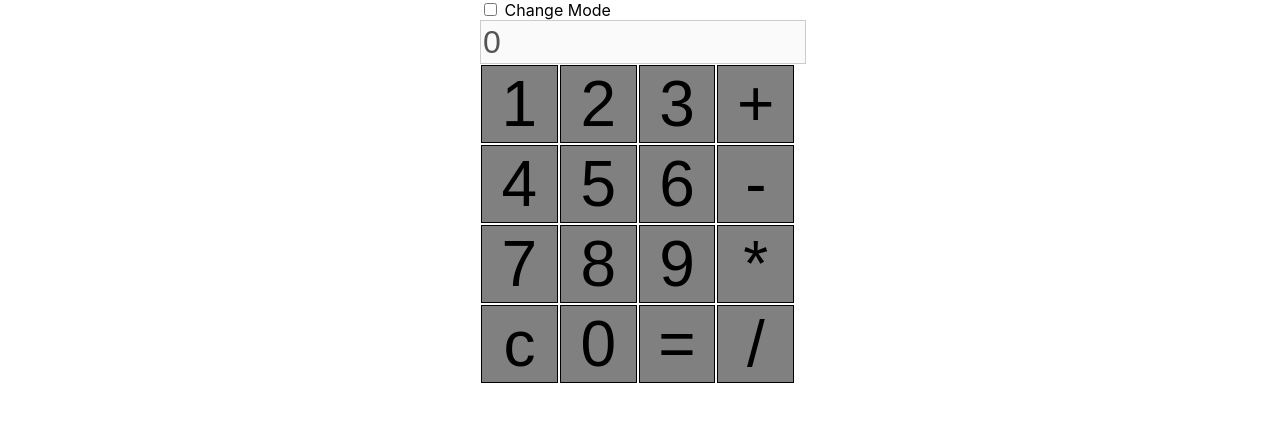
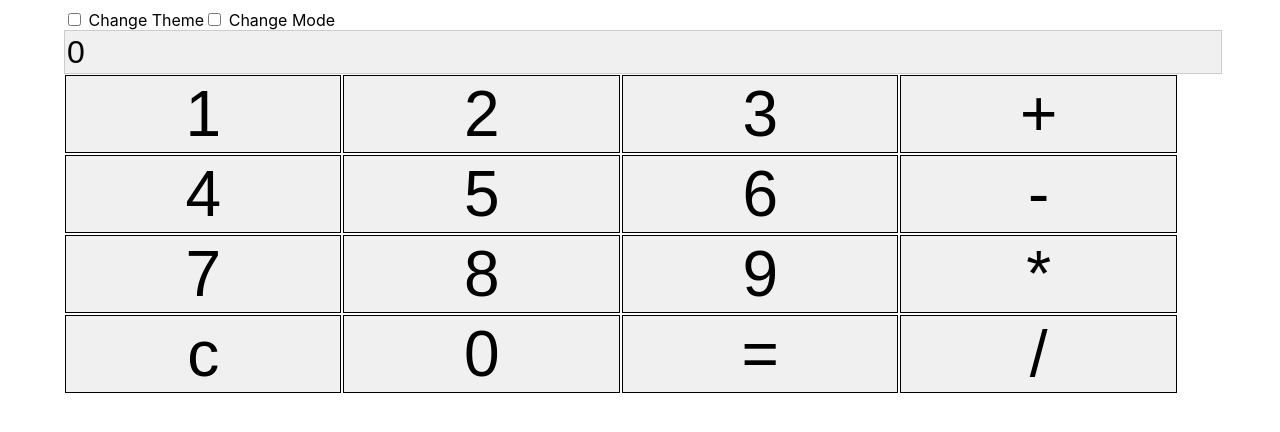
Before and after one commit to vivek0tiwari/calc, a React (Create React App) app: page / in a window 1280 px wide. Shown: the top 432 px of the page. Built offline with nearby package versions, Linux system fonts and the light colour scheme.

Commit message:
Css fix and code refactoring

```diff
--- a/src/App.css
+++ b/src/App.css
@@ -1,8 +1,29 @@
-.App {
+.dark {
+  --bg-color: #000;
+  --font-color: #fff;
+  --btn-bg-color: #666;
+}
+.light {
+  --bg-color: #fff;
+  --font-color: #000;
+  --btn-bg-color: #f0f0f0;
+}
+
+#AppContainer {
+  width: 100%;
+  height: 100%;
+  display: flex;
+  justify-content: center;
+  overflow: hidden;
+  /* to wrap full body height ; */
+  background-color: var(--bg-color);
+  color: var(--font-color);
+}
+#App {
+  margin-top: 10px;
+  width: 90%;
   display: flex;
   flex-direction: column;
-  width: 320px;
-  height: 520px;
   position: relative;
 }
 .output {
@@ -11,15 +32,19 @@
   display: inline-block;
   line-height: 40px;
   font-size: 32px;
+  background-color: var(--btn-bg-color);
+  color: var(--font-color);
 }
 .button {
   border: 1px solid;
   width: 24%;
   margin: 1px;
-  background-color: gray;
+  background-color: var(--btn-bg-color);
+  color: var(--font-color);
   font-size: 64px;
   outline: none;
 }
+
 button:active {
   box-shadow: gray;
   background-color: white;
--- a/src/App.js
+++ b/src/App.js
@@ -1,5 +1,4 @@
 import React, { PureComponent } from "react";
-import logo from "./logo.svg";
 import "./App.css";
 import { Output } from "./containers/Output";
 import { Button } from "./components/Button";
@@ -42,6 +41,7 @@ export default class App extends PureComponent {
       value: null,
       operator: null,
       waitingForOperand: false,
+      theme: "light",
     };
   }
   clearAll = () => {
@@ -98,69 +98,61 @@ export default class App extends PureComponent {
     });
   };
   onSpacialOperatorClick = async (e, inputOperator) => {
-    await this.onOperatorClick(e, "=");
-    const { value, valueToDisplay } = this.state;
+    const { valueToDisplay } = this.state;
     const inputValue = parseFloat(valueToDisplay);
-    const currentValue = value || 0;
-    const newValue = OPERATIOR_BUTTONS[inputOperator](currentValue, inputValue);
+    const newValue = OPERATIOR_BUTTONS[inputOperator](null, inputValue);
     this.setState({
-      value: newValue,
       valueToDisplay: newValue + "",
     });
   };
-  renderButtons = (buttonMap) => {
-    return buttonMap.map((buttonObj) => {
-      const buttonKey = Object.keys(buttonObj)[0];
-      if (buttonObj[buttonKey]) {
-        // check if  operator button
+  renderButton = (buttonKey, onClick) => {
     return (
       <Button
         label={buttonKey}
         key={buttonKey}
-            onClick={this.onOperatorClick}
-            className="button"
+        className={`${this.state.theme} button`}
         value={buttonKey}
+        onClick={onClick}
       ></Button>
     );
+  };
+  renderAllButtons = (buttonMap) => {
+    return buttonMap.map((buttonObj) => {
+      const buttonKey = Object.keys(buttonObj)[0];
+
+      if (buttonObj[buttonKey]) {
+        // check if  operator button
+        return this.renderButton(buttonKey, this.onOperatorClick);
       } else if (buttonKey === "c") {
         // check if clear button
-        return (
-          <Button
-            label={buttonKey}
-            onClick={this.clearAll}
-            className="button"
-            key={buttonKey}
-          ></Button>
-        );
+        return this.renderButton(buttonKey, this.clearAll);
       } else {
-        return (
-          <Button
-            label={buttonKey}
-            key={buttonKey}
-            onClick={this.onNumberClick}
-            className="button"
-            value={buttonKey}
-          ></Button>
-        );
+        return this.renderButton(buttonKey, this.onNumberClick);
       }
     });
   };
-  toggleMode = () => {
+  toggleMode = (e) => {
     const { isSciMode } = this.state;
     this.setState({ isSciMode: !isSciMode });
   };
-
+  onThemeChange = (e) => {
+    const { theme } = this.state;
+    this.setState({ theme: theme === "light" ? "dark" : "light" });
+  };
   render() {
     return (
-      <div className="App">
+      <div className={`${this.state.theme}`} id="AppContainer">
+        <div id="App">
           <Output
-          className="output"
+            className={`${this.state.theme} output`}
             value={this.state.valueToDisplay}
             isSciMode={this.state.isSciMode}
             onChangeMode={this.toggleMode}
+            onThemeChange={this.onThemeChange}
+            isDarkTheme={this.state.theme === "dark"}
           ></Output>
           <div className="buttonsContainer">
-          {[this.renderButtons(BUTTON_GOUPS)]}
+            {[this.renderAllButtons(BUTTON_GOUPS)]}
             {this.state.isSciMode
               ? SCIENTIFIC_MODE_BUTTONS.map((buttonObj) => {
                   const buttonKey = Object.keys(buttonObj)[0];
@@ -168,7 +160,7 @@ export default class App extends PureComponent {
                     <Button
                       label={buttonKey}
                       onClick={this.onSpacialOperatorClick}
-                    className="button"
+                      className={`${this.state.theme} button`}
                       key={buttonKey}
                       value={buttonKey}
                     ></Button>
@@ -177,6 +169,7 @@ export default class App extends PureComponent {
               : null}
           </div>
         </div>
+      </div>
     );
   }
 }
--- a/src/containers/Output.jsx
+++ b/src/containers/Output.jsx
@@ -1,8 +1,22 @@
 import React from "react";
 import PropTypes from "prop-types";
-export const Output = ({ value, className, isSciMode, onChangeMode }) => {
+export const Output = ({
+  value,
+  className,
+  isSciMode,
+  onChangeMode,
+  isDarkTheme,
+  onThemeChange,
+}) => {
   return (
     <div>
+      <input
+        type="checkbox"
+        value={isDarkTheme}
+        onChange={onThemeChange}
+        name="theme"
+      ></input>
+      <label> Change Theme</label>
       <input
         type="checkbox"
         value={isSciMode}
--- a/src/index.css
+++ b/src/index.css
@@ -6,14 +6,17 @@ body {
   -webkit-font-smoothing: antialiased;
   -moz-osx-font-smoothing: grayscale;
 }
-
+body,
+html {
+  height: 100%;
+}
 code {
   font-family: source-code-pro, Menlo, Monaco, Consolas, "Courier New",
     monospace;
 }
 
 #root {
-  display: flex;
-  align-items: center;
-  justify-content: center;
+  height: 100%;
+  margin: 0px auto;
+  overflow: hidden;
 }
```
Also changed, not shown: 1 other file (tests, documents, lock files or other folders). Lines whose indentation alone changed are shown as unchanged.
